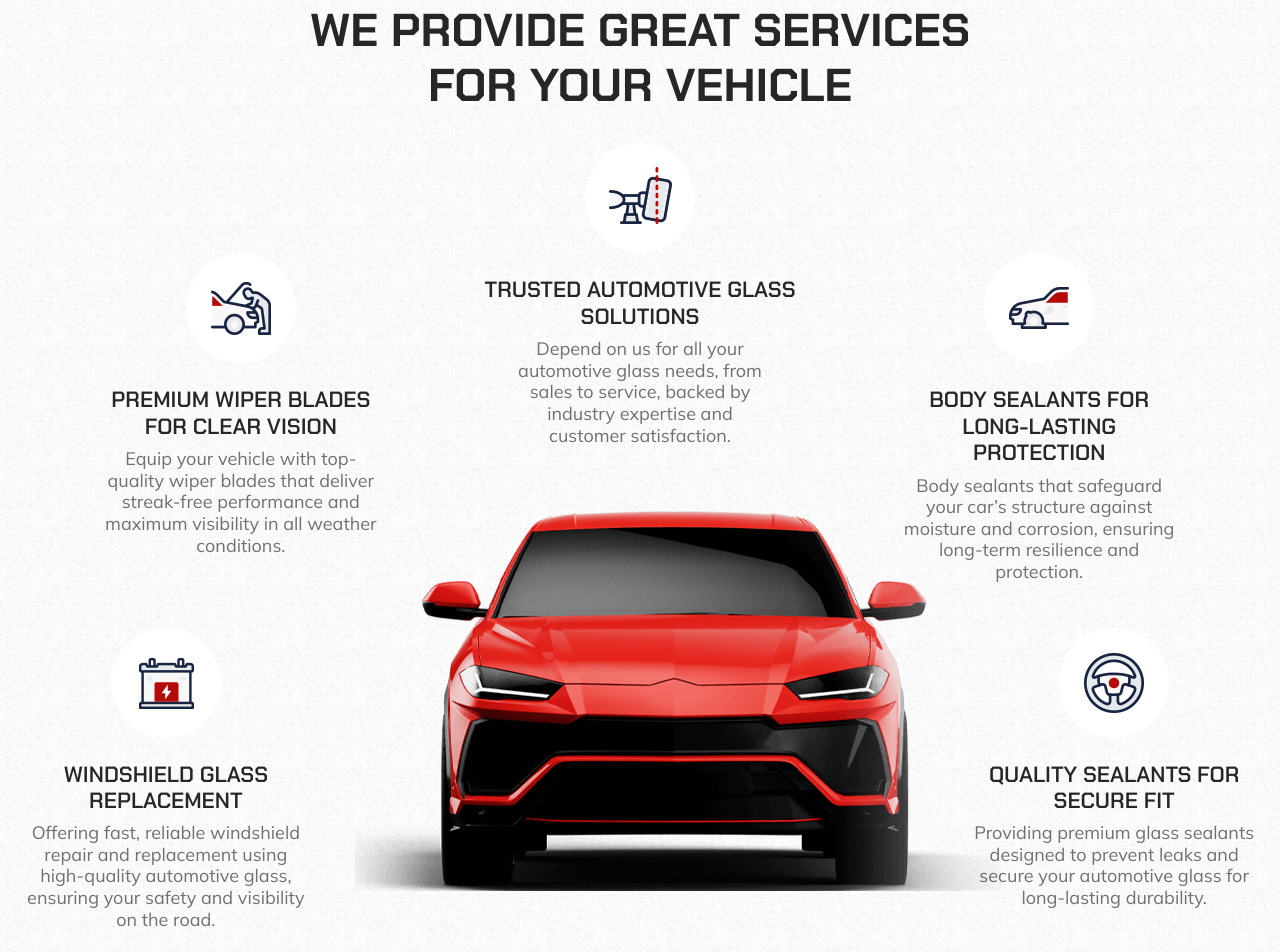
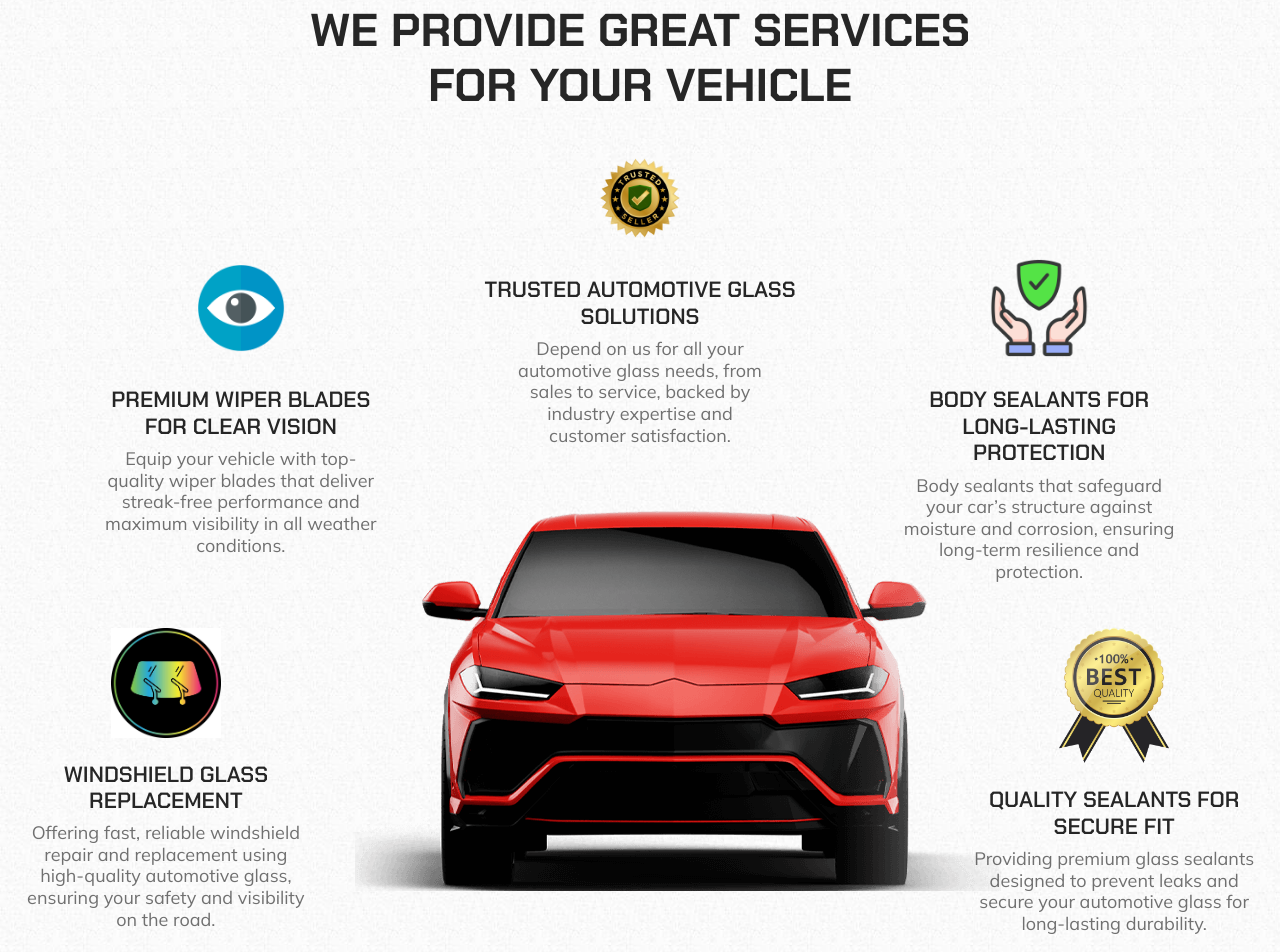
Before and after one commit to JillsmonVarghese/JEFFTTradingCompany, a plain HTML site: page index.html in a window 1280 px wide. Shown: the part 873-1825 px from the top of the page. Drawn offline with nearby package versions, Linux system fonts and the light colour scheme.

Commit message:
Initial Setupa

```diff
--- a/index.html
+++ b/index.html
@@ -120,7 +120,7 @@
               <div class="service-card">
                 <figure class="card-icon">
                   <img
-                    src="./imgs/services-1.png"
+                    src="./imgs/services1.png"
                     width="110"
                     height="110"
                     loading="lazy"
@@ -139,7 +139,7 @@
               <div class="service-card">
                 <figure class="card-icon">
                   <img
-                    src="./imgs/services-2.png"
+                    src="./imgs/services2.png"
                     width="110"
                     height="110"
                     loading="lazy"
@@ -158,7 +158,7 @@
               <div class="service-card">
                 <figure class="card-icon">
                   <img
-                    src="./imgs/services-3.png"
+                    src="./imgs/services3.png"
                     width="110"
                     height="110"
                     loading="lazy"
@@ -177,7 +177,7 @@
               <div class="service-card">
                 <figure class="card-icon">
                   <img
-                    src="./imgs/services-4.png"
+                    src="./imgs/services4.jpg"
                     width="110"
                     height="110"
                     loading="lazy"
@@ -206,7 +206,7 @@
               <div class="service-card">
                 <figure class="card-icon">
                   <img
-                    src="./imgs/services-6.png"
+                    src="./imgs/services6.webp"
                     width="110"
                     height="110"
                     loading="lazy"
```
Also changed, not shown: imgs/sealant-1024.webp (added), imgs/services-1.png (deleted), imgs/services-4.png (deleted), imgs/services-6.png (deleted), imgs/services1.png (added), imgs/services2.png (added), imgs/services3.png (added), imgs/services4.jpg (added), imgs/services6.webp (added).
